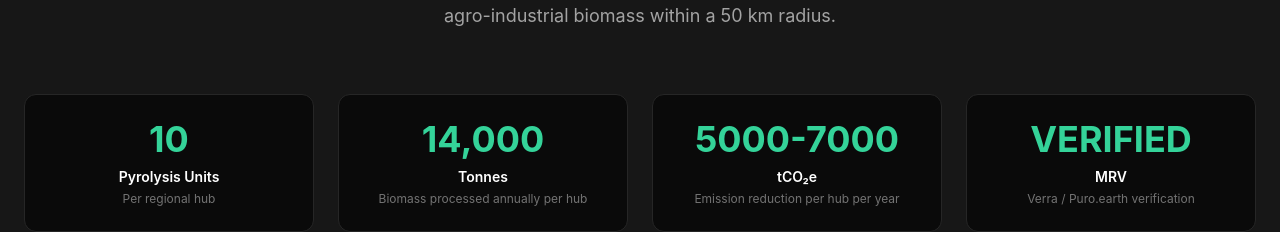
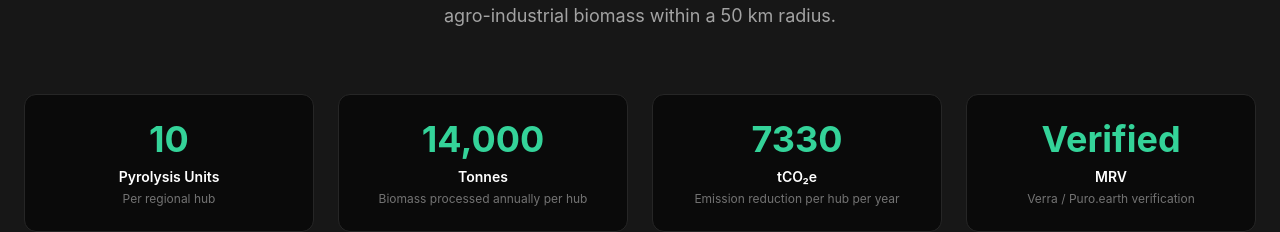
Before and after one commit to yashshukla27/gologaiaa, a React (Create React App) app: page / in a window 1280 px wide. Shown: the part 2301-2533 px from the top of the page. Built offline with nearby package versions, Linux system fonts and the light colour scheme.

Commit message:
Update mock.js

```diff
--- a/src/mock.js
+++ b/src/mock.js
@@ -53,12 +53,12 @@ export const mockData = {
         description: "Biomass processed annually per hub"
       },
       {
-        metric: "5000-7000",
+        metric: "7330",
         unit: "tCO₂e",
         description: "Emission reduction per hub per year"
       },
       {
-        metric: "VERIFIED",
+        metric: "Verified",
         unit: "MRV",
         description: "Verra / Puro.earth verification"
       }
```
